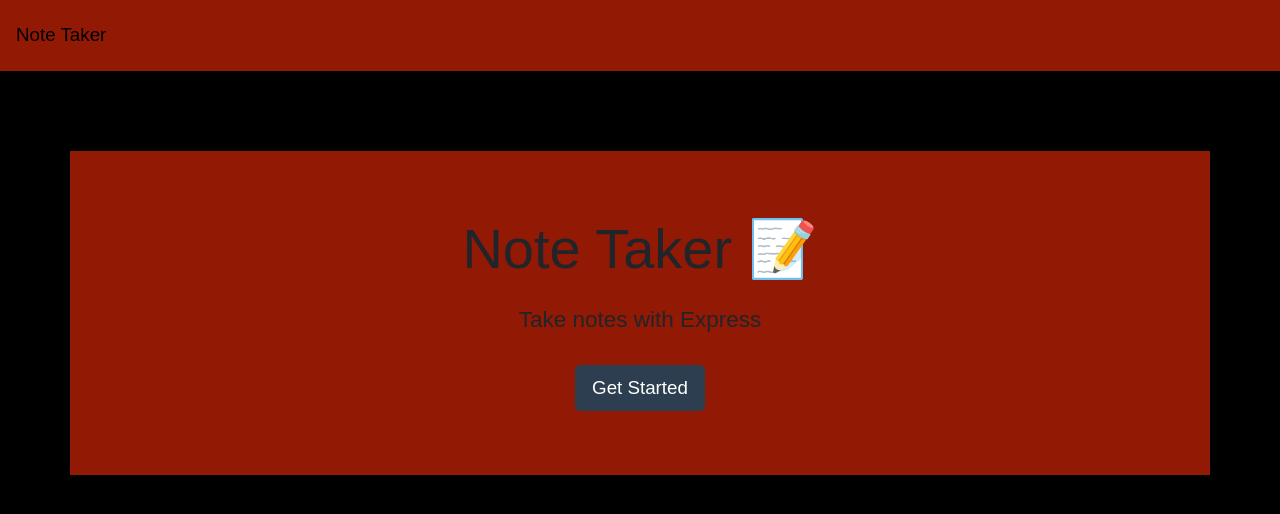
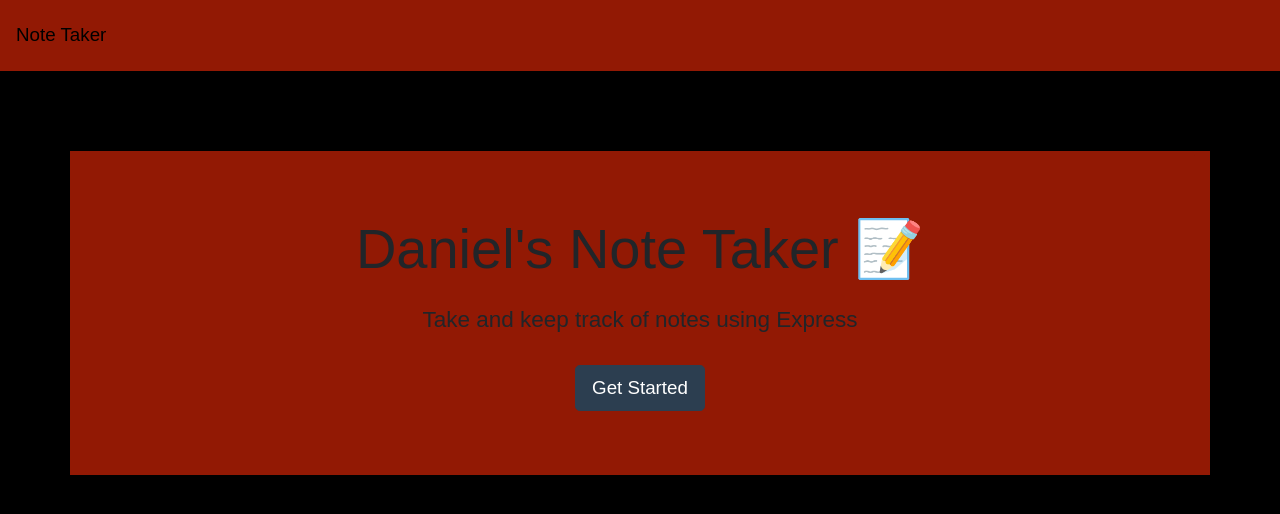
Before and after one commit to dcashdallas/HW-11-NoteTaker, a website: page Develop/public/index.html in a window 1280 px wide. Drawn offline with nearby package versions, Linux system fonts and the light colour scheme; no server answers.

Commit message:
pushing final commits, additional changes to js script for functionality, updates to html data.

```diff
--- a/Develop/public/index.html
+++ b/Develop/public/index.html
@@ -20,8 +20,8 @@
   </nav>
   <div class="container">
     <div style="margin-top: 80px;" class="jumbotron text-center">
-      <h1 class="display-4">Note Taker <span role="img" aria-label="Memo">📝</span></h1>
-      <h4 class="mt-4">Take notes with Express</h4>
+      <h1 class="display-4">Daniel's Note Taker <span role="img" aria-label="Memo">📝</span></h1>
+      <h4 class="mt-4">Take and keep track of notes using Express</h4>
       <a class="btn btn-primary btn-lg mt-4" href="/notes" role="button">Get Started</a>
     </div>
   </div>
```
Also changed, not shown: Develop/public/assets/js/index.js (+12 -14 lines), Develop/public/notes.html (+2 -2 lines).
